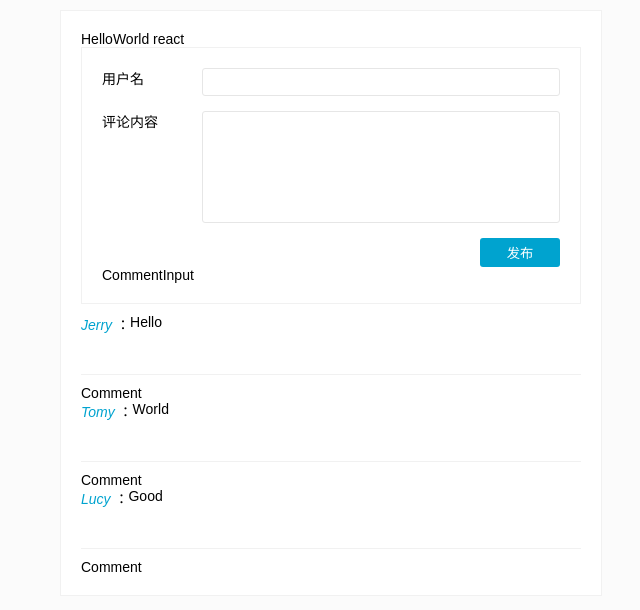
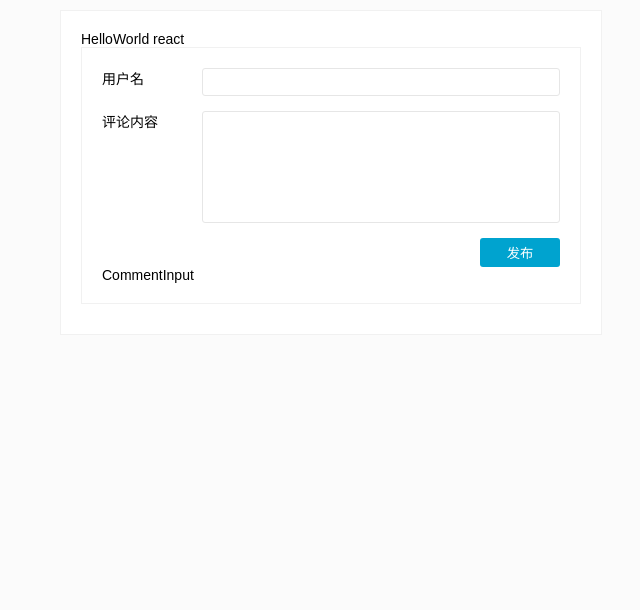
Before and after one commit to JKCamus/react, a React (Create React App) app in the folder react/wow-react/: page / in a window 1280 px wide. Shown: the top 610 px of the page, without its empty margins (309-949 px from the left). Built offline with nearby package versions, Linux system fonts and the light colour scheme.

Commit message:
评论demo初步完成

```diff
--- a/react/wow-react/src/CommentApp.jsx
+++ b/react/wow-react/src/CommentApp.jsx
@@ -5,17 +5,23 @@ import CommentList from "./CommentList.jsx";
 class CommentApp extends React.Component {
   constructor() {
     super();
+    this.state = {
+      comments: [],
+    };
   }
-  appSubmit=(e)=>{
-    console.log(e);//{username: " 12", content: "12"}点击submit后
-
-  }
+  appSubmit = (comment) => {
+    // console.log(e); //{username: " 12", content: "12"}点击submit后
+    this.state.comments.push(comment);
+    this.setState({
+      comments: this.state.comments,
+    });
+  };
   render() {
     return (
-      <div className='wrapper'>
+      <div className="wrapper">
         HelloWorld react
         <CommentInput onSubmit={this.appSubmit}></CommentInput>
-        <CommentList></CommentList>
+        <CommentList comments={this.state.comments}></CommentList>
       </div>
     );
   }
--- a/react/wow-react/src/CommentInput.jsx
+++ b/react/wow-react/src/CommentInput.jsx
@@ -27,7 +27,7 @@ class CommentInput extends React.Component {
       console.log(this);
       this.props.onSubmit({ username, content });
     }
-    this.setState({ content: "" }); //清空内容
+    this.setState({ content: "",username:''}); //清空内容
   };
   render() {
     return (
--- a/react/wow-react/src/CommentList.jsx
+++ b/react/wow-react/src/CommentList.jsx
@@ -22,7 +22,7 @@ class CommentList extends React.Component {
             </div>
           );
         })} */}
-        {comments.map((comment, index) => (
+        {this.props.comments.map((comment, index) => (
           <Comment comment={comment} key={index}></Comment>
         ))}
       </div>
```
